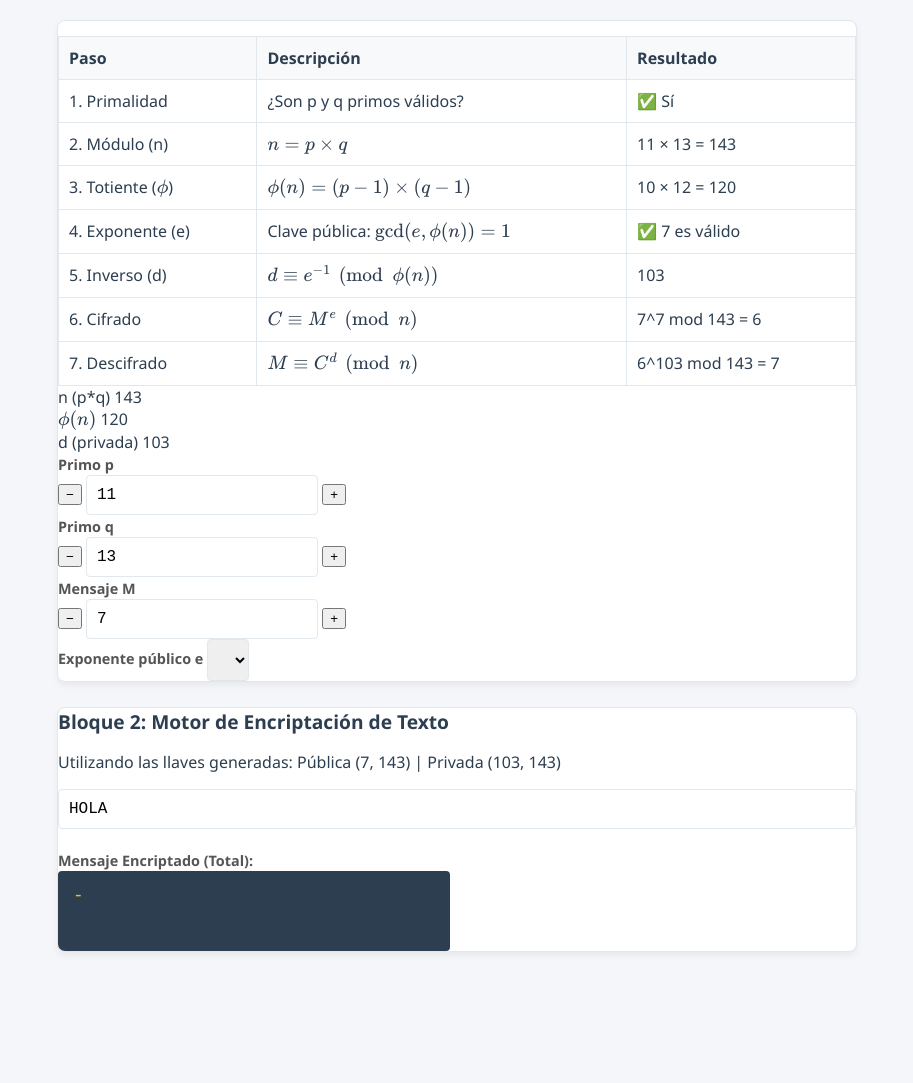
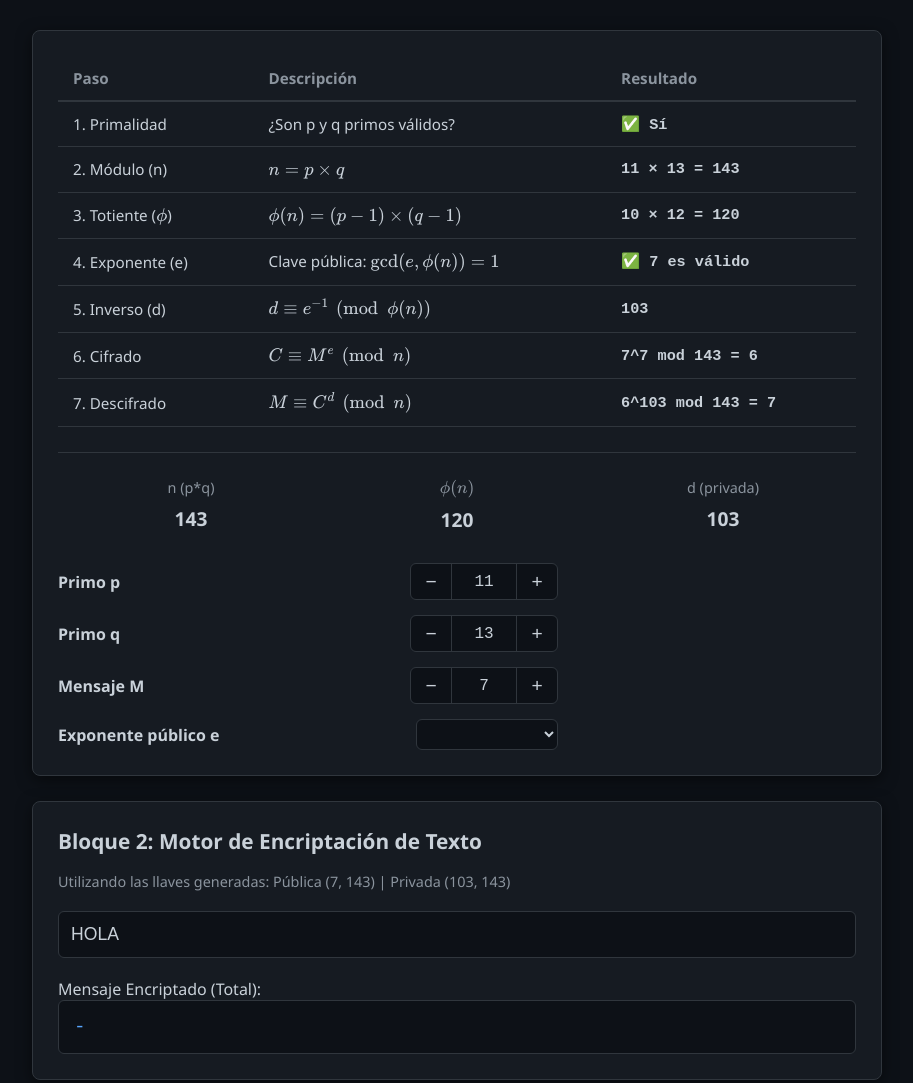
Before and after one commit to ChR0neS/CRSA, a plain HTML site: page index.html in a window 1280 px wide. Shown: the whole page, without its empty margins (183-1096 px from the left). Before the commit the page ends 997 px from the top, so only its background shows below. Drawn offline with nearby package versions, Linux system fonts and the light colour scheme.

Commit message:
Update style.css

```diff
--- a/style.css
+++ b/style.css
@@ -1,147 +1,201 @@
 :root {
-    --bg-color: #f4f6f9;
-    --card-bg: #ffffff;
-    --text-main: #2c3e50;
-    --border-light: #e1e8ed;
-    --block1-color: #2980b9;
-    --block2-color: #8e44ad;
-    --success: #27ae60;
-    --danger: #e74c3c;
+    --bg-dark: #0d1117;
+    --panel-bg: #161b22;
+    --border-color: #30363d;
+    --text-main: #c9d1d9;
+    --text-muted: #8b949e;
+    --accent: #238636;
+    --accent-hover: #2ea043;
+    --danger: #f85149;
+    --font-family: 'Segoe UI', system-ui, sans-serif;
 }
 
 body {
-    font-family: 'Segoe UI', system-ui, sans-serif;
-    background-color: var(--bg-color);
+    font-family: var(--font-family);
+    background-color: var(--bg-dark);
     color: var(--text-main);
     margin: 0;
-    padding: 20px;
+    padding: 30px 20px;
     display: flex;
     justify-content: center;
 }
 
 .container {
-    max-width: 800px;
+    max-width: 850px;
     width: 100%;
 }
 
-h1 {
+.card {
+    background: var(--panel-bg);
+    border: 1px solid var(--border-color);
+    border-radius: 8px;
+    margin-bottom: 25px;
+    padding: 25px;
+    box-shadow: 0 4px 15px rgba(0,0,0,0.5);
+}
+
+/* Tabla del Bloque 1 */
+.math-table {
+    width: 100%;
+    border-collapse: collapse;
+    font-size: 0.95rem;
+}
+
+.math-table th, .math-table td {
+    padding: 12px 15px;
+    text-align: left;
+    border-bottom: 1px solid var(--border-color);
+}
+
+.math-table th {
+    color: var(--text-muted);
+    font-weight: 600;
+    border-bottom: 2px solid var(--border-color);
+}
+
+.math-table td:nth-child(3) {
+    font-weight: 600;
+    font-family: 'Courier New', Courier, monospace;
+}
+
+.divider {
+    height: 1px;
+    background-color: var(--border-color);
+    margin: 25px 0;
+}
+
+/* Resumen n, phi, d */
+.summary-grid {
+    display: grid;
+    grid-template-columns: repeat(3, 1fr);
     text-align: center;
-    color: var(--text-main);
     margin-bottom: 30px;
 }
 
-.card {
-    background: var(--card-bg);
-    border-radius: 8px;
-    box-shadow: 0 4px 6px rgba(0,0,0,0.05);
-    margin-bottom: 25px;
-    overflow: hidden;
-    border: 1px solid var(--border-light);
-}
-
-.card-header {
-    padding: 15px 20px;
-    color: white;
-}
-
-.block-1 .card-header { background-color: var(--block1-color); }
-.block-2 .card-header { background-color: var(--block2-color); }
-
-h2 { margin: 0; font-size: 1.2rem; }
-
-.card-body { padding: 20px; }
-
-.input-grid {
-    display: grid;
-    grid-template-columns: repeat(3, 1fr);
-    gap: 15px;
-    margin-bottom: 20px;
-}
-
-.input-group {
+.summary-item {
     display: flex;
     flex-direction: column;
 }
 
-.full-width { grid-column: 1 / -1; margin-bottom: 20px;}
-
-label {
-    font-weight: bold;
+.summary-item .label {
+    color: var(--text-muted);
     font-size: 0.9rem;
-    margin-bottom: 5px;
-    color: #555;
+    margin-bottom: 8px;
 }
 
-input, select {
-    padding: 10px;
-    border: 1px solid var(--border-light);
-    border-radius: 4px;
+.summary-item .value {
+    font-size: 1.2rem;
+    font-weight: bold;
+}
+
+/* Controles Interactivos */
+.controls-grid {
+    display: flex;
+    flex-direction: column;
+    gap: 15px;
+    max-width: 500px;
+}
+
+.control-row {
+    display: flex;
+    justify-content: space-between;
+    align-items: center;
+}
+
+.control-row label {
+    font-weight: 600;
+    color: var(--text-main);
+}
+
+.stepper {
+    display: flex;
+    background: #0d1117;
+    border: 1px solid var(--border-color);
+    border-radius: 6px;
+    overflow: hidden;
+    height: 35px;
+}
+
+.btn-step {
+    background: transparent;
+    border: none;
+    color: var(--text-main);
+    width: 40px;
+    cursor: pointer;
+    font-size: 1.2rem;
+    transition: background 0.2s;
+}
+
+.btn-step:hover { background: #21262d; }
+
+.stepper input {
+    background: transparent;
+    border: none;
+    border-left: 1px solid var(--border-color);
+    border-right: 1px solid var(--border-color);
+    color: var(--text-main);
+    text-align: center;
+    width: 60px;
     font-size: 1rem;
     font-family: monospace;
+    outline: none;
 }
 
-.math-table {
-    width: 100%;
-    border-collapse: collapse;
-    margin-top: 15px;
+.stepper input::-webkit-outer-spin-button,
+.stepper input::-webkit-inner-spin-button {
+    -webkit-appearance: none;
+    margin: 0;
 }
 
-.math-table th, .math-table td {
-    border: 1px solid var(--border-light);
-    padding: 10px;
-    text-align: left;
+.dark-select {
+    background: #0d1117;
+    border: 1px solid var(--border-color);
+    color: var(--text-main);
+    padding: 5px 10px;
+    border-radius: 6px;
+    font-size: 1rem;
+    outline: none;
+    width: 142px;
 }
 
-.math-table th { background-color: #f8f9fa; }
+/* Bloque 2 - Encriptador de Texto */
+.block-2 h2 { margin-top: 0; font-size: 1.3rem; }
+.subtitle { color: var(--text-muted); font-size: 0.9rem; margin-bottom: 20px; }
 
-.highlight { font-weight: bold; color: var(--block1-color); }
-
-.keys-display {
-    display: flex;
-    gap: 20px;
+#text-input {
+    width: 100%;
+    box-sizing: border-box;
+    background: #0d1117;
+    border: 1px solid var(--border-color);
+    color: var(--text-main);
+    padding: 12px;
+    border-radius: 6px;
+    font-size: 1.1rem;
     margin-bottom: 20px;
 }
 
-.key-badge {
-    flex: 1;
+#text-input:focus { border-color: #58a6ff; outline: none; }
+
+.crypto-text {
+    background-color: #0d1117;
+    color: #58a6ff;
+    padding: 15px;
+    border-radius: 6px;
+    font-family: monospace;
+    font-size: 1.2rem;
+    word-break: break-all;
+    border: 1px solid var(--border-color);
+}
+
+.warning {
+    background-color: rgba(248, 81, 73, 0.1);
+    border: 1px solid var(--danger);
+    color: #ff7b72;
     padding: 10px;
     border-radius: 6px;
-    text-align: center;
-    border: 2px dashed;
-}
-
-.key-badge.public { border-color: var(--block1-color); background-color: rgba(41, 128, 185, 0.05); }
-.key-badge.private { border-color: var(--danger); background-color: rgba(231, 76, 60, 0.05); }
-
-.key-badge span { display: block; font-size: 0.8rem; color: #666; }
-.key-badge strong { font-size: 1.2rem; letter-spacing: 1px; }
-
-.results-grid {
-    display: grid;
-    grid-template-columns: 1fr 1fr;
-    gap: 15px;
-}
-
-.crypto-text {
-    padding: 15px;
-    border-radius: 4px;
-    font-family: 'Courier New', Courier, monospace;
-    font-size: 1.1rem;
-    word-break: break-all;
-    min-height: 50px;
-}
-
-.encrypted { background-color: #2c3e50; color: #f1c40f; }
-.decrypted { background-color: #e8f8f5; color: var(--success); border: 1px solid #a3e4d7; font-weight: bold;}
-
-.warning {
-    background-color: #fadbd8;
-    color: #c0392b;
-    padding: 12px;
-    border-radius: 4px;
     margin-bottom: 15px;
     font-size: 0.9rem;
 }
 
 .hidden { display: none; }
-.disabled-block { opacity: 0.5; pointer-events: none; filter: grayscale(100%); }
+.disabled-block { opacity: 0.4; pointer-events: none; }
```
